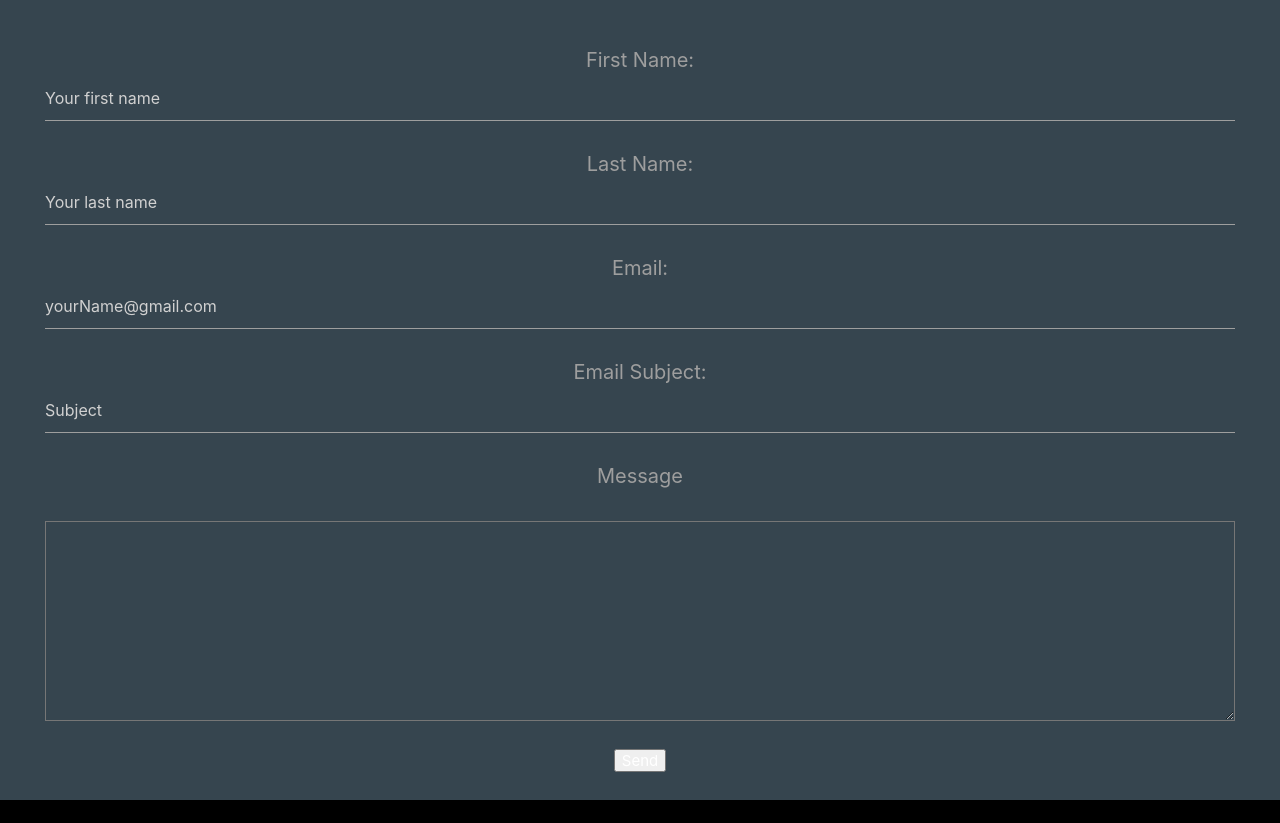
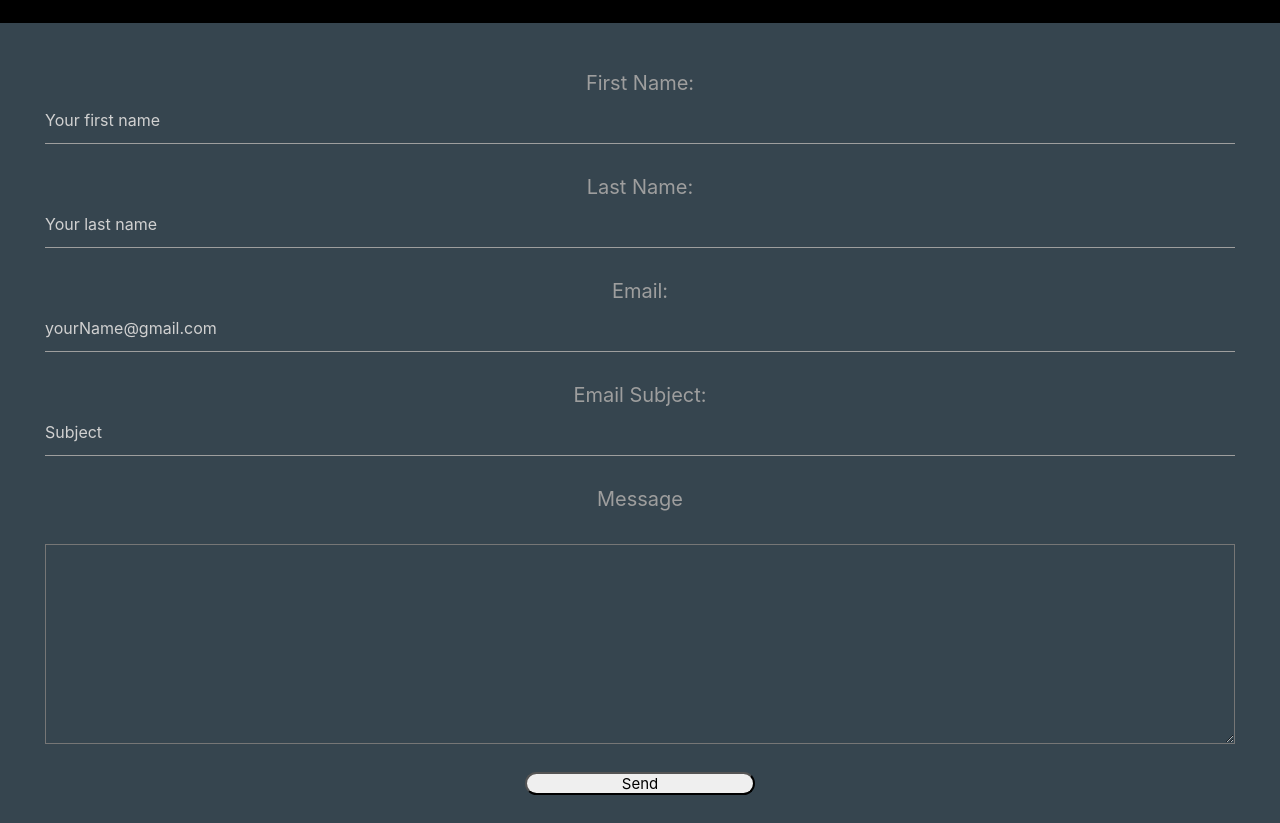
Before and after one commit to mylesrangel/mylesrangel, a React (Create React App) app in the folder Client/: page /contact in a window 1280 px wide. Before the commit the page ends 800 px from the top, so only its background shows below. Built offline with nearby package versions, Linux system fonts and the light colour scheme.

Commit message:
Finished adding main content

```diff
--- a/Client/src/Components/Contact/contact.css
+++ b/Client/src/Components/Contact/contact.css
@@ -1,12 +1,15 @@
+
 
 
 #contactForm{
-	position: absolute;
+
 	display: block;
 	background-color: #36454F;
 	margin: 0;
 	padding: 25px;
-	max-width: 100%;
+	min-width: 50vw;
+	min-height: 100vh;
+	margin-top: 1.5em;
 	margin-left: auto;
 	margin-right: auto;
 	left: 0;
@@ -53,9 +56,21 @@
 	font-size: 20px;
 
 }
+#submitButton{
+	width: inherit;
+	max-width: 18vw;
+	height: auto;
+	color: black !important;
+	border-radius: 15px;
+}
+#submitbutton:hover{
+	width: 20vw;
+	background-color: darkslategrey;
+}
 
 #contactForm input{
 	color: white;
+
 
 }
 
--- a/Client/src/Components/Contact/contact.js
+++ b/Client/src/Components/Contact/contact.js
@@ -112,7 +112,7 @@ class Contact extends Component{
 							<br />
 							<textarea required name="message" value={this.state.emailInfo.message} onChange={this.handleChange} > </textarea>
 						</p>
-							<input type="submit" value="Send" />
+							<input id='submitButton' type="submit" value="Send" />
 					</form>
 				</div>
 			)
--- a/Client/src/Components/MyWork/myWork.js
+++ b/Client/src/Components/MyWork/myWork.js
@@ -42,6 +42,7 @@ class MyWork extends Component{
 
                         <div class="card-reveal">
                             <span class="card-title black-text text-light-4">mylesrangel.com<i class="material-icons right"> arrow_downward </i></span>
+                            <p>My personal website (where you are now)</p>
                             <p>This website is using:</p>
                             <p>HTML</p>
                             <p>CSS</p>
@@ -64,6 +65,7 @@ class MyWork extends Component{
                         <div class="card-reveal">
                             <span class="card-title black-text text-light-4"><a href="https://clockspecialty.now.sh">https://clockspecialty.now.sh/</a><i class="material-icons right"> arrow_downward </i></span>
                             <p>This website is using:</p>
+                            <p>This is a 90's themed clock shop</p>
                             <p>NOTE: 'Find your perfect clock today!' does work correctly. The backend is hosted on Now as well, it is just a little slow. However there is a cache(an object array).</p>
                             <p>HTML</p>
                             <p>CSS</p>
```
